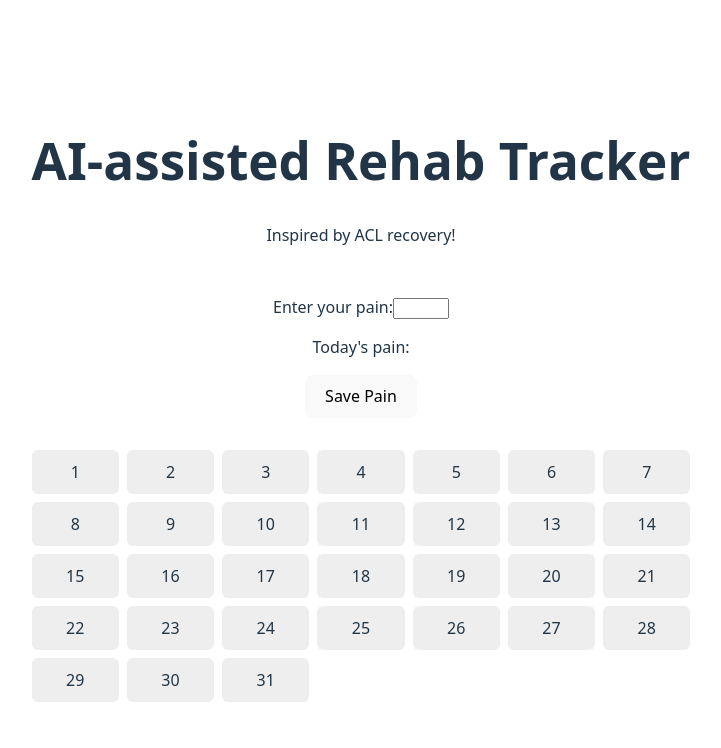
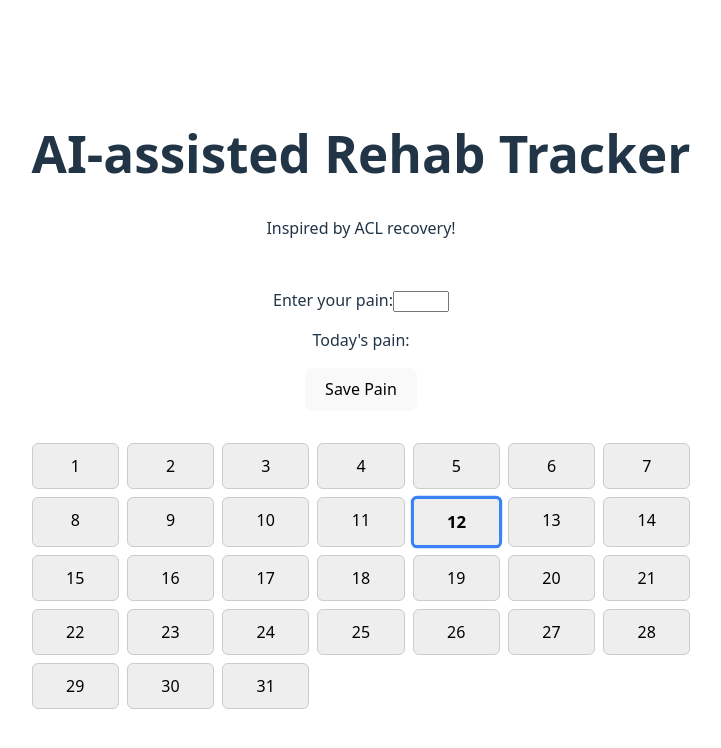
Before and after one commit to siuu07/ai-rehab-tracker, a React (Vite) app in the folder ai-rehab-tracker/: page / in a window 1280 px wide. Shown: the top 748 px of the page, without its empty margins (279-1000 px from the left). Built offline with nearby package versions, Linux system fonts and the light colour scheme.

Commit message:
added differentitation for "today" in grid

```diff
--- a/ai-rehab-tracker/src/App.css
+++ b/ai-rehab-tracker/src/App.css
@@ -51,4 +51,5 @@
   padding: 10px;
   text-align: center;
   border-radius: 6px;
+  color: black;   /* 👈 add this */
 }
--- a/ai-rehab-tracker/src/App.tsx
+++ b/ai-rehab-tracker/src/App.tsx
@@ -55,19 +55,25 @@ function App() {
       </div>
       <div className="calendar">
         {Array.from({ length: daysInMonth }, (_, i) => i + 1).map(day => {
+          const isToday = day === today.getDate() && month === today.getMonth() && year === today.getFullYear();
           const entry = pains.find(p => new Date(p.date).getDate() === day);
           const color = entry ? getColor(entry.pain) : "#eee";
           return (
             <div
               className="day"
               key={day}
-              style={{ backgroundColor: color }}
+              style={{
+                backgroundColor: color,
+                border: isToday ? "3px solid #3b82f6" : "1px solid #ccc",
+                fontWeight: isToday ? "bold" : "normal",
+                transform: isToday ? "scale(1.05)" : "scale(1)",
+              }}
             >
-              {day}
-            </div>
-          );
+        {day}
+      </div>
+      );
         })}
-      </div>
+    </div >
 
     </>
   )
```
